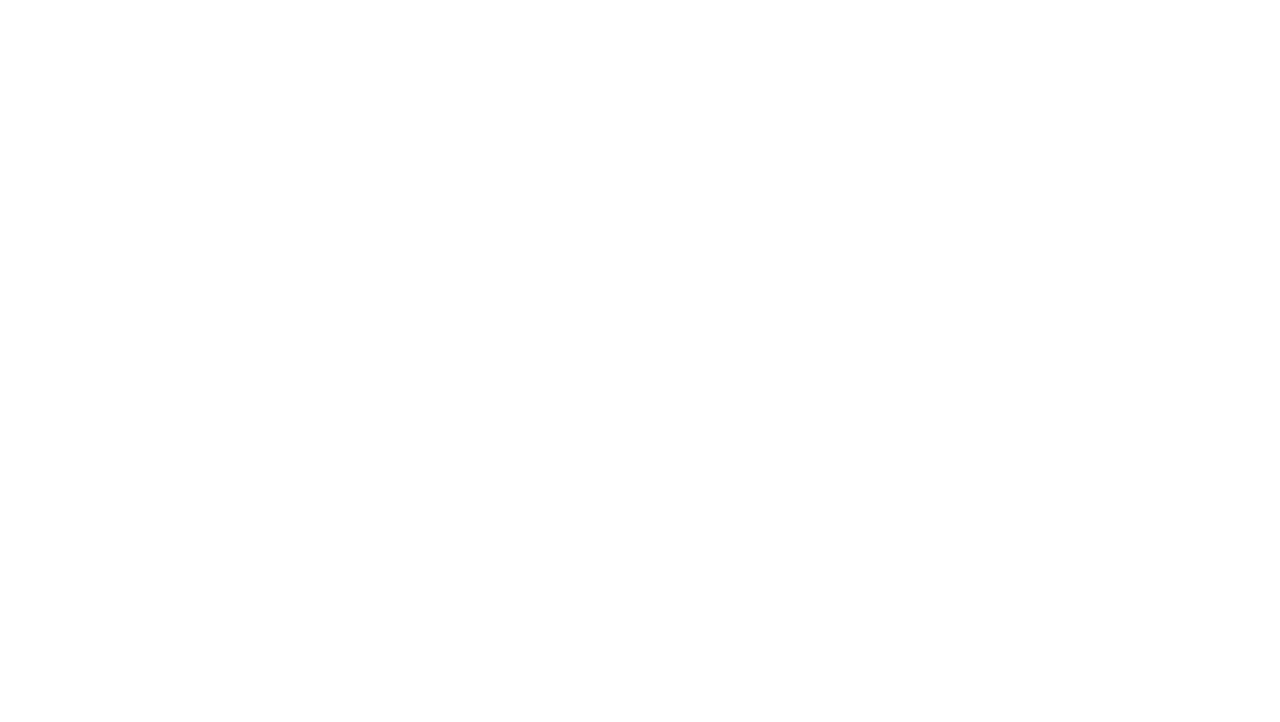
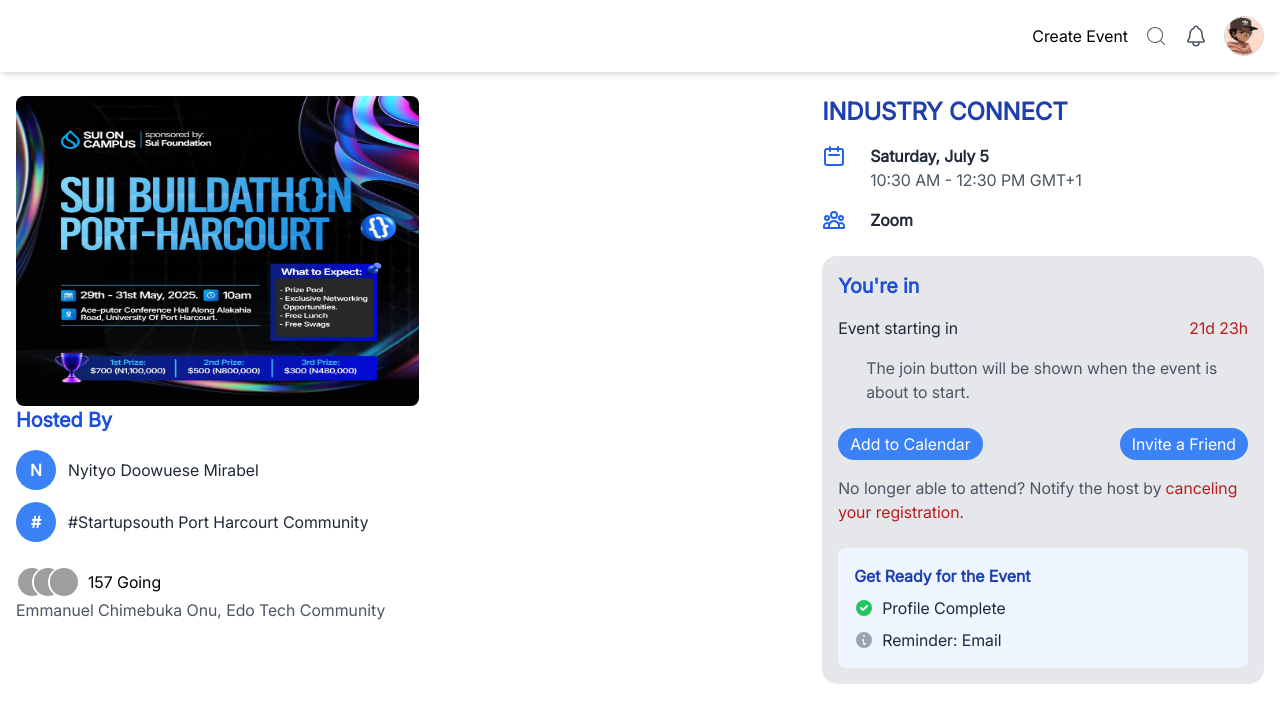
Before and after one commit to Chisomdev1/Event-planner, a React (Vite) app: page /viewevent in a window 1280 px wide. Before the commit this address had no page. Shown: the top 722 px of the page. Built offline with nearby package versions, Linux system fonts and the light colour scheme; grey boxes are pictures that could not be loaded.

Commit message:
Add files via upload

```diff
--- a/src/App.jsx
+++ b/src/App.jsx
@@ -5,6 +5,7 @@
 import Login from "./pages/Login";
 import Dashboard from "./pages/Dashboard";
 import Create from "./pages/CreateEvent";
+import ViewEvent from "./pages/ViewEvent";
 
 
 function App() {
@@ -17,7 +18,7 @@
         <Route path="/login" element={<Login />} />
         <Route path="/dashboard" element={<Dashboard />} />
         <Route path="/create" element={<Create />} />
-
+        <Route path="/viewevent" element={<ViewEvent />} />
     </Routes>
   )
 }
--- a/src/pages/CreateEvent.jsx
+++ b/src/pages/CreateEvent.jsx
@@ -35,8 +35,8 @@
             <main className="md:flex justify-center px-4 py-10 inter">
                 <ImageUploader />
 
-                <div className="w-full max-w-2xl rounded-2xl p-8">
-                    <form className="space-y-6" onSubmit={handleSubmit}>
+                <div className="md:w-full md:max-w-2xl  rounded-2xl md:p-8">
+                    <form className="space-y-6 w-[100%]" onSubmit={handleSubmit}>
                         <div>
                             <input
                                 type="text"
@@ -44,7 +44,7 @@
                                 value={form.title}
                                 onChange={handleChange}
                                 required
-                                className="w-full py-2 border-0 size=40 rounded-lg focus:outline-none"
+                                className="w-full text-lg py-2 border-0 size=40 rounded-lg focus:outline-none"
                                 placeholder="EVENT NAME"
                             />
                         </div>
--- a/src/pages/ViewEvent.jsx
+++ b/src/pages/ViewEvent.jsx
@@ -0,0 +1,118 @@
+import React from 'react';
+import image from "../assets/images/image1.jpeg";
+import MainNavbar from '../components/MainNavbar';
+
+const ViewEvent = () => {
+    return (
+        <div className="">
+
+            <MainNavbar />
+
+            <div className="w-full px-4 md:flex p-6 inter text-gray-800 font-sans bg-whit">
+                {/* Hosted By Section */}
+                <section className="mb-10">
+                    <img
+                        src={image}
+                        alt="Event"
+                        className="w-74 h-74 md:w-[50%] md:h-[50%] rounded-lg m-0" // <-- add m-0 to remove margin
+                    />
+                    <h3 className="text-xl font-semibold mb-4 text-blue-700">Hosted By</h3>
+                    <ul className="space-y-3">
+                        <li className="flex items-center">
+                            <div className="w-10 h-10 rounded-full bg-blue-500 mr-3 flex items-center justify-center text-white font-bold">N</div>
+                            <span>Nyityo Doowuese Mirabel</span>
+                        </li>
+                        <li className="flex items-center">
+                            <div className="w-10 h-10 rounded-full bg-blue-500 mr-3 flex items-center justify-center text-white font-bold">#</div>
+                            <span>#Startupsouth Port Harcourt Community</span>
+                        </li>
+                    </ul>
+
+                    <div className="mt-6">
+                        <div className="flex items-center gap-0">
+                            <img src="https://i.pravatar.cc/40?img=1" alt="avatar" className="w-8 h-8 rounded-full border-2 border-white" />
+                            <img src="https://i.pravatar.cc/40?img=2" alt="avatar" className="w-8 h-8 rounded-full border-2 border-white -ml-4" />
+                            <img src="https://i.pravatar.cc/40?img=3" alt="avatar" className="w-8 h-8 rounded-full border-2 border-white -ml-4" />
+                            <p className="ml-2 flex items-center text-black font-medium">
+                                157 Going
+                            </p>
+                        </div>
+                        <p className="text-gray-600">Emmanuel Chimebuka Onu, Edo Tech Community</p>
+                    </div>
+                </section>
+
+                {/* Event Details Section */}
+                <section className="mb-10">
+
+                    <h3 className="text-2xl font-bold mb-4 text-blue-800">INDUSTRY CONNECT</h3>
+                    <ul className="space-y-4">
+
+                        <li className="flex items-start">
+                            <div className="w-12 flex-shrink-0">
+                                <svg xmlns="http://www.w3.org/2000/svg" className="h-6 w-6 text-blue-600" fill="none" viewBox="0 0 24 24" stroke="currentColor">
+                                    <path strokeLinecap="round" strokeLinejoin="round" strokeWidth={2} d="M8 7V3m8 4V3m-9 8h10M5 21h14a2 2 0 002-2V7a2 2 0 00-2-2H5a2 2 0 00-2 2v12a2 2 0 002 2z" />
+                                </svg>
+                            </div>
+                            <div>
+                                <p className="font-semibold">Saturday, July 5</p>
+                                <p className="text-gray-600">10:30 AM - 12:30 PM GMT+1</p>
+                            </div>
+                        </li>
+                        <li className="flex items-start">
+                            <div className="w-12 flex-shrink-0">
+                                <svg xmlns="http://www.w3.org/2000/svg" className="h-6 w-6 text-blue-600" fill="none" viewBox="0 0 24 24" stroke="currentColor">
+                                    <path strokeLinecap="round" strokeLinejoin="round" strokeWidth={2} d="M17 20h5v-2a3 3 0 00-5.356-1.857M17 20H7m10 0v-2c0-.656-.126-1.283-.356-1.857M7 20H2v-2a3 3 0 015.356-1.857M7 20v-2c0-.656.126-1.283.356-1.857m0 0a5.002 5.002 0 019.288 0M15 7a3 3 0 11-6 0 3 3 0 016 0zm6 3a2 2 0 11-4 0 2 2 0 014 0zM7 10a2 2 0 11-4 0 2 2 0 014 0z" />
+                                </svg>
+                            </div>
+                            <div>
+                                <p className="font-semibold">Zoom</p>
+                            </div>
+                        </li>
+                    </ul>
+                    <section className='bg-gray-200 rounded-[15px] p-4 mt-6'>
+                        <h3 className="text-xl font-semibold mb-4 text-blue-700">You're in</h3>
+
+                        <div className="inline-flex w-full justify-between items-start mb-4">
+                            <p className="font-medium">Event starting in</p>
+                            <p className="text-red-700">21d 23h</p>
+                        </div>
+
+                        <p className="text-gray-600 mb-6 ml-7">The join button will be shown when the event is about to start.</p>
+
+                        <div className="flex items-start mb-4 justify-between">
+                            <div className="flex bg-blue-500 rounded-[20px] py-1 px-3">
+                                <p className="font-medium text-white">Add to Calendar</p>
+                            </div>
+
+                            <div className="flex bg-blue-500 rounded-[20px] py-1 px-3">
+                                <p className="font-medium text-white">Invite a Friend</p>
+                            </div>
+                        </div>
+
+                        <p className="text-gray-600 mb-6">No longer able to attend? Notify the host by
+                            <span className='ml-1 text-red-700'>canceling your registration.</span> </p>
+
+                        <div className="bg-blue-50 p-4 rounded-lg">
+                            <h4 className="font-semibold text-blue-800 mb-2">Get Ready for the Event</h4>
+                            <div className="flex items-center">
+                                <svg xmlns="http://www.w3.org/2000/svg" className="h-5 w-5 text-green-500 mr-2" viewBox="0 0 20 20" fill="currentColor">
+                                    <path fillRule="evenodd" d="M10 18a8 8 0 100-16 8 8 0 000 16zm3.707-9.293a1 1 0 00-1.414-1.414L9 10.586 7.707 9.293a1 1 0 00-1.414 1.414l2 2a1 1 0 001.414 0l4-4z" clipRule="evenodd" />
+                                </svg>
+                                <span>Profile Complete</span>
+                            </div>
+                            <div className="flex items-center mt-2">
+                                <svg xmlns="http://www.w3.org/2000/svg" className="h-5 w-5 text-gray-400 mr-2" viewBox="0 0 20 20" fill="currentColor">
+                                    <path fillRule="evenodd" d="M18 10a8 8 0 11-16 0 8 8 0 0116 0zm-7-4a1 1 0 11-2 0 1 1 0 012 0zM9 9a1 1 0 000 2v3a1 1 0 001 1h1a1 1 0 100-2h-1V9z" clipRule="evenodd" />
+                                </svg>
+                                <span>Reminder: Email</span>
+                            </div>
+                        </div>
+                    </section>
+
+                </section>
+            </div>
+        </div>
+    );
+};
+
+export default ViewEvent;
```
